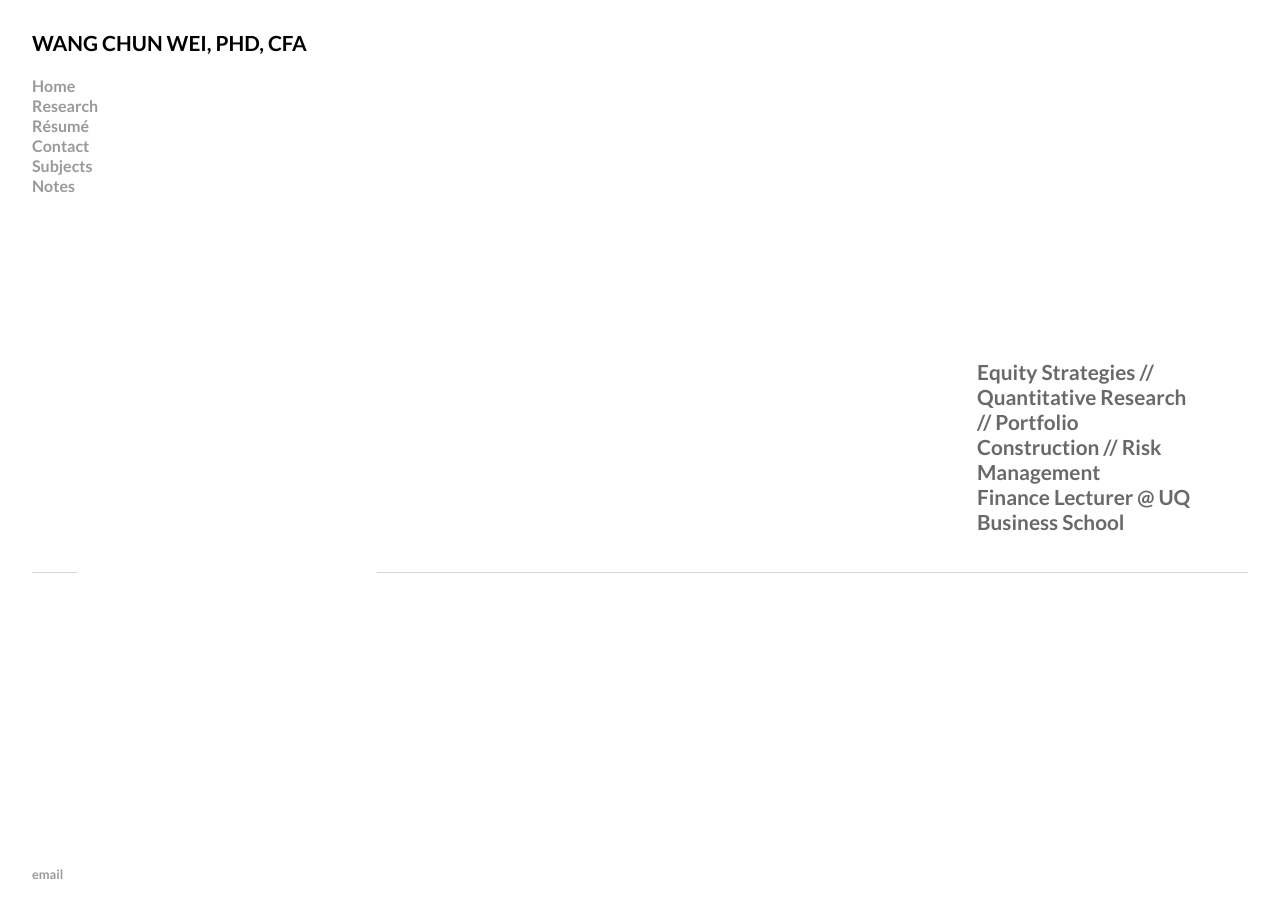
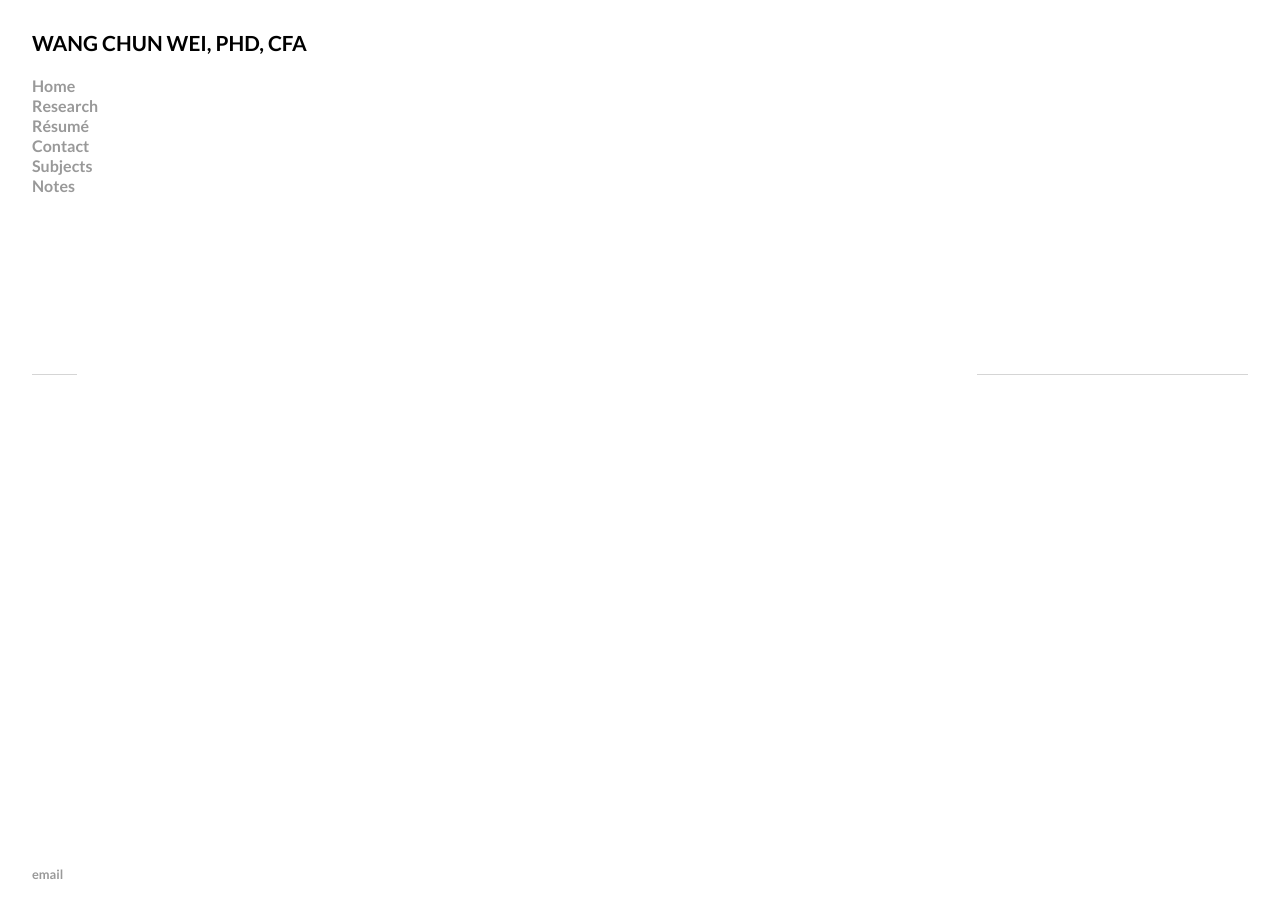
Before and after one commit to weiwangchun/weiwangchun.github.io, a Jekyll site: the page built from index.html, in a window 1280 px wide. Built offline with Jekyll 4.4.1, drawn with Linux system fonts in a browser that asks for light colours; some web fonts are replaced.

Commit message:
Update index.html

```diff
--- a/index.html
+++ b/index.html
@@ -94,8 +94,8 @@ title: Wang Chun Wei
 	<br>
 	<br>
 	<br>
-	<h2> Equity Strategies // Quantitative Research // Portfolio Construction // Risk Management <br>
-		Finance Lecturer @ UQ Business School </h2>
+	<!--<h2> Equity Strategies // Quantitative Research // Portfolio Construction // Risk Management <br>
+		Finance Lecturer @ UQ Business School </h2> -->
 	<br>
 
 
```
